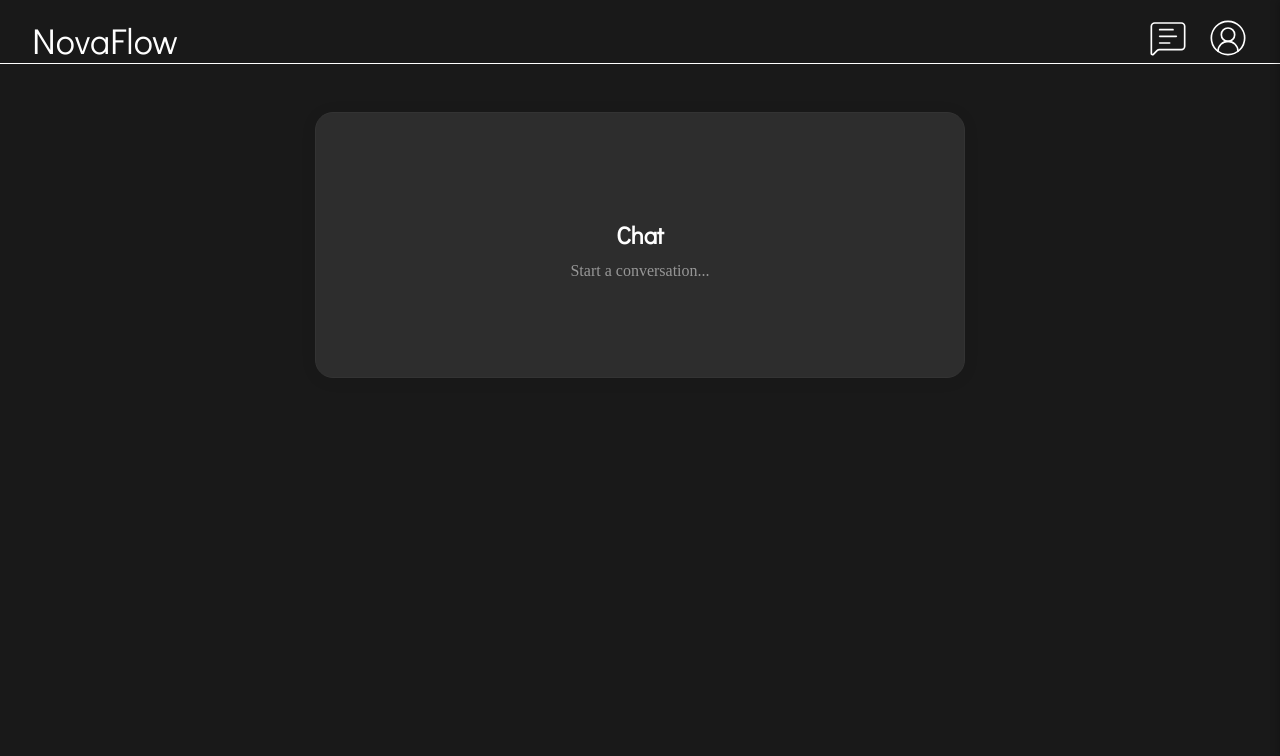
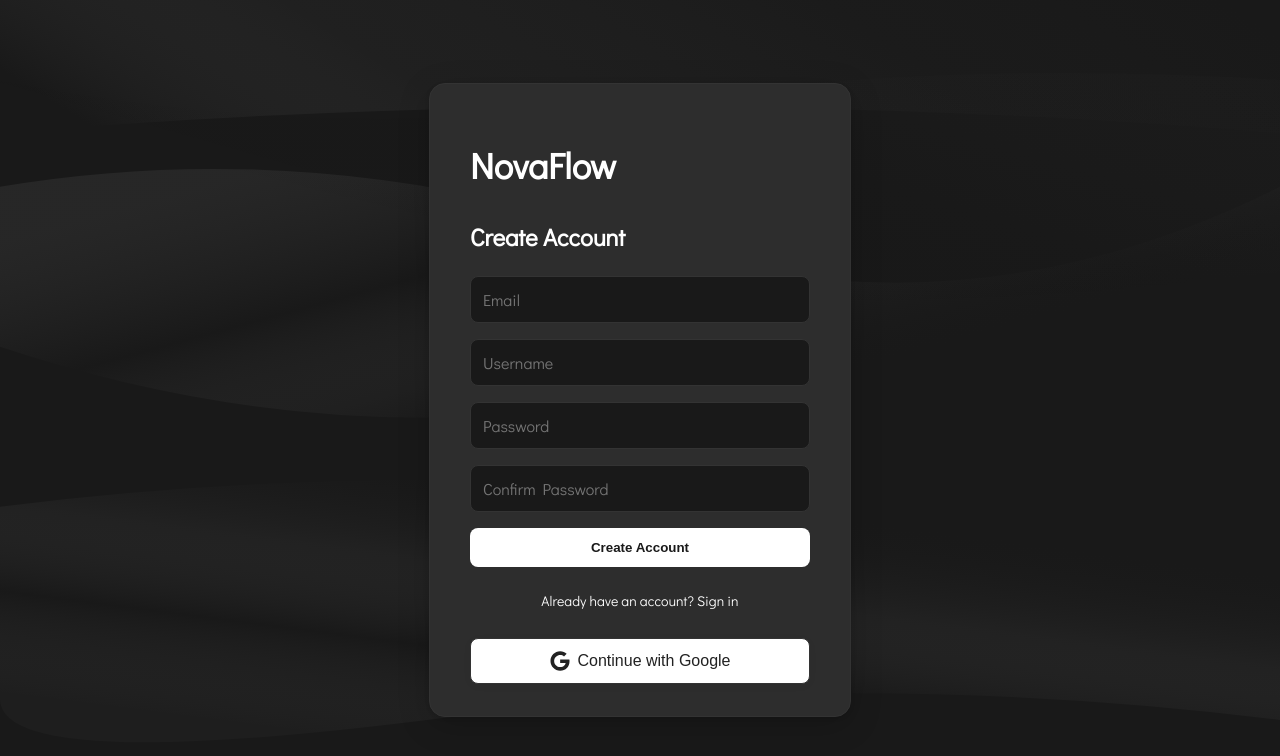
Before and after one commit to StiffMedal30/NovaFlow, a React (Vite) app: page /register in a window 1280 px wide. Shown: the top 756 px of the page. Built offline with nearby package versions, Linux system fonts and the light colour scheme.

Commit message:
feat (added register page and dynamic svg background)

```diff
--- a/package.json
+++ b/package.json
@@ -29,6 +29,8 @@
     "process": "^0.11.10",
     "react": "^19.1.0",
     "react-dom": "^19.1.0",
+    "react-hot-toast": "^2.5.2",
+    "react-icons": "^5.5.0",
     "react-router-dom": "^7.7.0",
     "tailwind-merge": "^3.3.1",
     "tailwindcss": "^4.1.11",
--- a/src/App.tsx
+++ b/src/App.tsx
@@ -5,6 +5,7 @@ import { Header } from "./components/header";
 import { HomeContents } from "./components/home-contents";
 import { BrowserRouter, Routes, Route, useLocation } from "react-router-dom";
 import LoginPage from "./Pages/Login/page";
+import RegisterPage from "./Pages/Register/page";
 
 function AppContent() {
   const { currentTheme } = useTheme();
@@ -16,10 +17,11 @@ function AppContent() {
 
   return (
     <RootLayout>
-      {location.pathname !== "/login" && <Header />}
+      {location.pathname !== "/login" && location.pathname !== "/register" && <Header />}
       <Routes>
         <Route path="/" element={<HomeContents />} />
         <Route path="/login" element={<LoginPage />} />
+        <Route path="/register" element={<RegisterPage />} />
         <Route path="*" element={<HomeContents />} />
       </Routes>
     </RootLayout>
--- a/src/Pages/Login/layout.tsx
+++ b/src/Pages/Login/layout.tsx
@@ -2,8 +2,6 @@ import React from "react";
 import { useTheme } from "../../context/ThemeContext";
 
 export default function LoginLayout({ children }: { children: React.ReactNode }) {
-  const { currentTheme } = useTheme();
-  // Optional: add a subtle background gradient or image for effect
   return (
     <div
       style={{
--- a/src/Pages/Login/page.tsx
+++ b/src/Pages/Login/page.tsx
@@ -1,12 +1,64 @@
-import React from "react";
+import React, { useState } from "react";
+import { useNavigate } from "react-router-dom";
 import { useTheme } from "../../context/ThemeContext";
 import GlobalStyles from "../../app/GlobalStyles";
 import DynamicSvgBackground from "../../components/DynamicSvgBackground";
-// import LoginBackground from "../../assets/Images/Background/LoginBackground.svg?url";
+import toast, { Toaster } from "react-hot-toast";
+import { FaGoogle } from "react-icons/fa";
 
 export default function LoginPage() {
   const { currentTheme } = useTheme();
   const styles = GlobalStyles(currentTheme);
+  const navigate = useNavigate();
+
+  const [formData, setFormData] = useState({
+    username: "",
+    password: ""
+  });
+  const [isLoading, setIsLoading] = useState(false);
+
+  const handleInputChange = (e: React.ChangeEvent<HTMLInputElement>) => {
+    const { name, value } = e.target;
+    setFormData(prev => ({
+      ...prev,
+      [name]: value
+    }));
+  };
+
+  const handleSubmit = async (e: React.FormEvent) => {
+    e.preventDefault();
+    setIsLoading(true);
+
+    if (!formData.username || !formData.password) {
+      toast.error("Please enter both username and password");
+      setIsLoading(false);
+      return;
+    }
+
+    try {
+      toast.success("Login successful!");
+      setTimeout(() => {
+        navigate("/");
+      }, 1000);
+
+    } catch (error) {
+      toast.error("Login failed. Please check your credentials.");
+    } finally {
+      setIsLoading(false);
+    }
+  };
+
+  const handleGoogleLogin = () => {
+    toast.success("Under construction!");
+  };
+
+  const navigateToRegister = () => {
+    navigate("/register");
+  };
+
+  const handleForgotPassword = () => {
+    toast("Under construction!");
+  };
 
   // Remove body margins and overflow to prevent scroll bars
   React.useEffect(() => {
@@ -29,7 +81,19 @@ export default function LoginPage() {
   }, []);
 
   return (
-    <div style={{
+    <>
+      <Toaster
+        position="top-center"
+        toastOptions={{
+          duration: 4000,
+          style: {
+            background: currentTheme.colors.primary,
+            color: currentTheme.colors.text,
+            border: `1px solid ${currentTheme.colors.border}`,
+          },
+        }}
+      />
+      <div style={{
       height: "100vh",
       display: "flex",
       alignItems: "center",
@@ -58,22 +122,37 @@ export default function LoginPage() {
       }}>
         <h1 style={{ ...styles.h1, marginBottom: 24 }}>NovaFlow</h1>
         <h2 style={{ ...styles.h2, marginBottom: 24 }}>Login</h2>
-        <form style={{ display: "flex", flexDirection: "column", gap: 16 }}>
+        <form onSubmit={handleSubmit} style={{ display: "flex", flexDirection: "column", gap: 16 }}>
           <input
             type="text"
+            name="username"
             placeholder="Username"
+            value={formData.username}
+            onChange={handleInputChange}
             style={styles.textInput}
+            disabled={isLoading}
           />
           <input
             type="password"
+            name="password"
             placeholder="Password"
+            value={formData.password}
+            onChange={handleInputChange}
             style={styles.textInput}
+            disabled={isLoading}
           />
           <button
             type="submit"
-            style={{ ...styles.button1, width: "100%", boxSizing: "border-box" as const }}
+            disabled={isLoading}
+            style={{
+              ...styles.button1,
+              width: "100%",
+              boxSizing: "border-box" as const,
+              opacity: isLoading ? 0.7 : 1,
+              cursor: isLoading ? "not-allowed" : "pointer"
+            }}
           >
-            Log In
+            {isLoading ? "Logging In..." : "Log In"}
           </button>
           <div style={{justifyItems: "center", display: "flex", flexDirection: "column", alignItems: "center", gap: 8 }}>
 
@@ -83,7 +162,7 @@ export default function LoginPage() {
               return (
                 <>
                   <a
-                    href="#"
+                    onClick={handleForgotPassword}
                     style={{
                       ...styles.textLink,
                       marginBottom: 8,
@@ -93,12 +172,11 @@ export default function LoginPage() {
                     }}
                     onMouseEnter={() => setHover1(true)}
                     onMouseLeave={() => setHover1(false)}
-                    onClick={e => { e.preventDefault(); }}
                   >
                     Forgot your password?
                   </a>
                   <a
-                    href="#"
+                    onClick={navigateToRegister}
                     style={{
                       ...styles.textLink,
                       textDecoration: hover2 ? "underline" : "none",
@@ -106,12 +184,13 @@ export default function LoginPage() {
                     }}
                     onMouseEnter={() => setHover2(true)}
                     onMouseLeave={() => setHover2(false)}
-                    onClick={e => { e.preventDefault(); }}
                   >
                     Don't have an account? Sign up
                   </a>
                   <button
                     type="button"
+                    onClick={handleGoogleLogin}
+                    disabled={isLoading}
                     style={{
                       ...styles.button1,
                       width: "100%",
@@ -126,23 +205,11 @@ export default function LoginPage() {
                       fontWeight: 500,
                       fontSize: 16,
                       boxShadow: "0 2px 8px 0 rgba(0,0,0,0.04)",
-                      cursor: "pointer"
+                      cursor: isLoading ? "not-allowed" : "pointer",
+                      opacity: isLoading ? 0.7 : 1
                     }}
-                    onClick={() => {/* Add Google auth logic here */}}
                   >
-                    <svg width="20" height="20" viewBox="0 0 20 20" fill="none" xmlns="http://www.w3.org/2000/svg">
-                      <g clipPath="url(#clip0_17_40)">
-                        <path d="M19.805 10.23c0-.68-.06-1.36-.18-2.02H10.2v3.84h5.44c-.23 1.22-.93 2.26-1.98 2.94v2.44h3.2c1.87-1.72 2.94-4.26 2.94-7.2z" fill="#4285F4"/>
-                        <path d="M10.2 20c2.52 0 4.64-.84 6.18-2.28l-3.2-2.44c-.89.6-2.03.96-2.98.96-2.29 0-4.23-1.54-4.92-3.62H2.01v2.28C3.54 18.36 6.67 20 10.2 20z" fill="#34A853"/>
-                        <path d="M5.28 12.62c-.21-.6-.33-1.24-.33-1.92s.12-1.32.33-1.92V6.5H2.01A9.8 9.8 0 0 0 0 10.7c0 1.6.39 3.12 1.08 4.2l3.27-2.28z" fill="#FBBC05"/>
-                        <path d="M10.2 4.04c1.37 0 2.6.47 3.57 1.39l2.66-2.66C14.83 1.08 12.71 0 10.2 0 6.67 0 3.54 1.64 2.01 4.5l3.27 2.28c.69-2.08 2.63-3.62 4.92-3.62z" fill="#EA4335"/>
-                      </g>
-                      <defs>
-                        <clipPath id="clip0_17_40">
-                          <rect width="20" height="20" fill="white"/>
-                        </clipPath>
-                      </defs>
-                    </svg>
+                    <FaGoogle size={20} />
                     Continue with Google
                   </button>
                 </>
@@ -152,5 +219,6 @@ export default function LoginPage() {
         </form>
       </div>
     </div>
+    </>
   );
 }
--- /dev/null
+++ b/src/Pages/Register/page.tsx
@@ -0,0 +1,248 @@
+import React, { useState } from "react";
+import { useNavigate } from "react-router-dom";
+import { useTheme } from "../../context/ThemeContext";
+import GlobalStyles from "../../app/GlobalStyles";
+import DynamicSvgBackground from "../../components/DynamicSvgBackground";
+import toast, { Toaster } from "react-hot-toast";
+import { FaGoogle } from "react-icons/fa";
+
+export default function RegisterPage() {
+  const { currentTheme } = useTheme();
+  const styles = GlobalStyles(currentTheme);
+  const navigate = useNavigate();
+
+  const [formData, setFormData] = useState({
+    email: "",
+    username: "",
+    password: "",
+    confirmPassword: ""
+  });
+  const [isLoading, setIsLoading] = useState(false);
+
+  // Remove body margins and overflow to prevent scroll bars
+  React.useEffect(() => {
+    document.body.style.margin = "0";
+    document.body.style.padding = "0";
+    document.body.style.overflow = "hidden";
+    document.documentElement.style.margin = "0";
+    document.documentElement.style.padding = "0";
+    document.documentElement.style.overflow = "hidden";
+
+    // Cleanup function to restore body styles when component unmounts
+    return () => {
+      document.body.style.margin = "";
+      document.body.style.padding = "";
+      document.body.style.overflow = "";
+      document.documentElement.style.margin = "";
+      document.documentElement.style.padding = "";
+      document.documentElement.style.overflow = "";
+    };
+  }, []);
+
+  const handleInputChange = (e: React.ChangeEvent<HTMLInputElement>) => {
+    const { name, value } = e.target;
+    setFormData(prev => ({
+      ...prev,
+      [name]: value
+    }));
+  };
+
+  const handleSubmit = async (e: React.FormEvent) => {
+    e.preventDefault();
+    setIsLoading(true);
+
+    if (!formData.email || !formData.username || !formData.password) {
+      toast.error("Please fill in all fields");
+      setIsLoading(false);
+      return;
+    }
+
+    if (formData.password !== formData.confirmPassword) {
+      toast.error("Passwords do not match");
+      setIsLoading(false);
+      return;
+    }
+
+    if (formData.password.length < 6) {
+      toast.error("Password must be at least 6 characters long");
+      setIsLoading(false);
+      return;
+    }
+
+    // Email validation
+    const emailRegex = /^[^\s@]+@[^\s@]+\.[^\s@]+$/;
+    if (!emailRegex.test(formData.email)) {
+      toast.error("Please enter a valid email address");
+      setIsLoading(false);
+      return;
+    }
+
+    try {
+      toast.success("Account created successfully!");
+      setTimeout(() => {
+        navigate("/login");
+      }, 1000);
+
+    } catch (error) {
+      toast.error("Registration failed. Please try again.");
+    } finally {
+      setIsLoading(false);
+    }
+  };
+
+  const handleGoogleSignup = () => {
+    toast.success("Under construction!");
+  };
+
+  const navigateToLogin = () => {
+    navigate("/login");
+  };
+
+  return (
+    <>
+      <Toaster
+        position="top-center"
+        toastOptions={{
+          duration: 4000,
+          style: {
+            background: currentTheme.colors.primary,
+            color: currentTheme.colors.text,
+            border: `1px solid ${currentTheme.colors.border}`,
+          },
+        }}
+      />
+      <div style={{
+        height: "100vh",
+        display: "flex",
+        alignItems: "center",
+        justifyContent: "center",
+        background: currentTheme.colors.background,
+        position: "relative",
+        overflow: "hidden",
+        margin: 0,
+        padding: 0,
+        boxSizing: "border-box"
+      }}>
+        <DynamicSvgBackground opacity={0.15} />
+        <div style={{
+          background: currentTheme.colors.primary,
+          borderRadius: 16,
+          border: `1.5px solid ${currentTheme.colors.border}`,
+          padding: "2rem 2.5rem",
+          width: "clamp(220px, 90vw, 340px)",
+          height: "auto",
+          minHeight: "400px",
+          display: "flex",
+          flexDirection: "column",
+          alignItems: "stretch",
+          boxShadow: "0 8px 32px 0 rgba(0,0,0,0.18), 0 1.5px 4px 0 rgba(0,0,0,0.10)",
+          position: "relative",
+          zIndex: 10
+        }}>
+          <h1 style={{ ...styles.h1, marginBottom: 24 }}>NovaFlow</h1>
+          <h2 style={{ ...styles.h2, marginBottom: 24 }}>Create Account</h2>
+          <form onSubmit={handleSubmit} style={{ display: "flex", flexDirection: "column", gap: 16 }}>
+            <input
+              type="email"
+              name="email"
+              placeholder="Email"
+              value={formData.email}
+              onChange={handleInputChange}
+              style={styles.textInput}
+              disabled={isLoading}
+            />
+            <input
+              type="text"
+              name="username"
+              placeholder="Username"
+              value={formData.username}
+              onChange={handleInputChange}
+              style={styles.textInput}
+              disabled={isLoading}
+            />
+            <input
+              type="password"
+              name="password"
+              placeholder="Password"
+              value={formData.password}
+              onChange={handleInputChange}
+              style={styles.textInput}
+              disabled={isLoading}
+            />
+            <input
+              type="password"
+              name="confirmPassword"
+              placeholder="Confirm Password"
+              value={formData.confirmPassword}
+              onChange={handleInputChange}
+              style={styles.textInput}
+              disabled={isLoading}
+            />
+            <button
+              type="submit"
+              disabled={isLoading}
+              style={{
+                ...styles.button1,
+                width: "100%",
+                boxSizing: "border-box" as const,
+                opacity: isLoading ? 0.7 : 1,
+                cursor: isLoading ? "not-allowed" : "pointer"
+              }}
+            >
+              {isLoading ? "Creating Account..." : "Create Account"}
+            </button>
+            <div style={{justifyItems: "center", display: "flex", flexDirection: "column", alignItems: "center", gap: 8 }}>
+
+              {(() => {
+                const [hover1, setHover1] = React.useState(false);
+                return (
+                  <>
+                    <a
+                      onClick={navigateToLogin}
+                      style={{
+                        ...styles.textLink,
+                        marginBottom: 8,
+                        marginTop: 8,
+                        textDecoration: hover1 ? "underline" : "none",
+                        cursor: "pointer"
+                      }}
+                      onMouseEnter={() => setHover1(true)}
+                      onMouseLeave={() => setHover1(false)}
+                    >
+                      Already have an account? Sign in
+                    </a>
+                    <button
+                      type="button"
+                      onClick={handleGoogleSignup}
+                      disabled={isLoading}
+                      style={{
+                        ...styles.button1,
+                        width: "100%",
+                        marginTop: 12,
+                        display: "flex",
+                        alignItems: "center",
+                        justifyContent: "center",
+                        gap: 8,
+                        background: "#fff",
+                        color: "#222",
+                        border: `1.5px solid ${currentTheme.colors.border}`,
+                        fontWeight: 500,
+                        fontSize: 16,
+                        boxShadow: "0 2px 8px 0 rgba(0,0,0,0.04)",
+                        cursor: isLoading ? "not-allowed" : "pointer",
+                        opacity: isLoading ? 0.7 : 1
+                      }}
+                    >
+                      <FaGoogle size={20} />
+                      Continue with Google
+                    </button>
+                  </>
+                );
+              })()}
+            </div>
+          </form>
+        </div>
+      </div>
+    </>
+  );
+}
--- a/src/components/DynamicSvgBackground.tsx
+++ b/src/components/DynamicSvgBackground.tsx
@@ -28,7 +28,7 @@ const DynamicSvgBackground: React.FC<DynamicSvgBackgroundProps> = ({
           <stop offset="100%" stopColor="transparent" stopOpacity="0" />
         </linearGradient>
 
-        {/* Diagonal wave flow */}
+        {/* Diagonal wave */}
         <linearGradient id="waveFlow3" x1="30%" y1="100%" x2="80%" y2="20%">
           <stop offset="0%" stopColor={currentTheme.colors.text} stopOpacity={opacity * 0.15} />
           <stop offset="35%" stopColor={currentTheme.colors.background} stopOpacity={opacity * 0.7} />
@@ -36,7 +36,7 @@ const DynamicSvgBackground: React.FC<DynamicSvgBackgroundProps> = ({
           <stop offset="100%" stopColor="transparent" stopOpacity="0" />
         </linearGradient>
 
-        {/* Subtle horizontal wave */}
+        {/* Horizontal wave */}
         <linearGradient id="waveFlow4" x1="0%" y1="60%" x2="100%" y2="40%">
           <stop offset="0%" stopColor={currentTheme.colors.background} stopOpacity={opacity * 0.8} />
           <stop offset="30%" stopColor={currentTheme.colors.accent} stopOpacity={opacity * 0.2} />
@@ -45,7 +45,6 @@ const DynamicSvgBackground: React.FC<DynamicSvgBackgroundProps> = ({
         </linearGradient>
       </defs>
 
-      {/* Organic wave shapes using paths */}
       <path d="M0,200 Q300,150 600,250 T1200,200 L1200,400 Q900,350 600,400 T0,350 Z"
             fill="url(#waveFlow1)" />
 
--- a/src/components/home-contents.tsx
+++ b/src/components/home-contents.tsx
@@ -1,4 +1,4 @@
-import { ChatSection } from "./sections/ChatSection";
+import { ChatSection } from "./Sections/ChatSection";
 
 export function HomeContents() {
   return (
--- a/src/components/ui/sidebar.tsx
+++ b/src/components/ui/sidebar.tsx
@@ -27,7 +27,6 @@ export function Sidebar({ open, onClose }: { open: boolean; onClose: () => void
           borderWidth: 0.5,
         }}
       >
-
 
         {/* Header section with centered X icon */}
         <div
--- a/src/context/ThemeContext.tsx
+++ b/src/context/ThemeContext.tsx
@@ -20,8 +20,6 @@ export const ThemeProvider: React.FC<{ children: React.ReactNode }> = ({ childre
     if (found) setCurrentTheme(found);
   };
 
-  // Sync theme to localStorage or system preference here
-
   return (
     <ThemeContext.Provider value={{ themes, currentTheme, setTheme }}>
       {children}
```
Also changed, not shown: src/Pages/Register/layout.tsx (added, +9 -0 lines), 1 other file (tests, documents, lock files or other folders).
